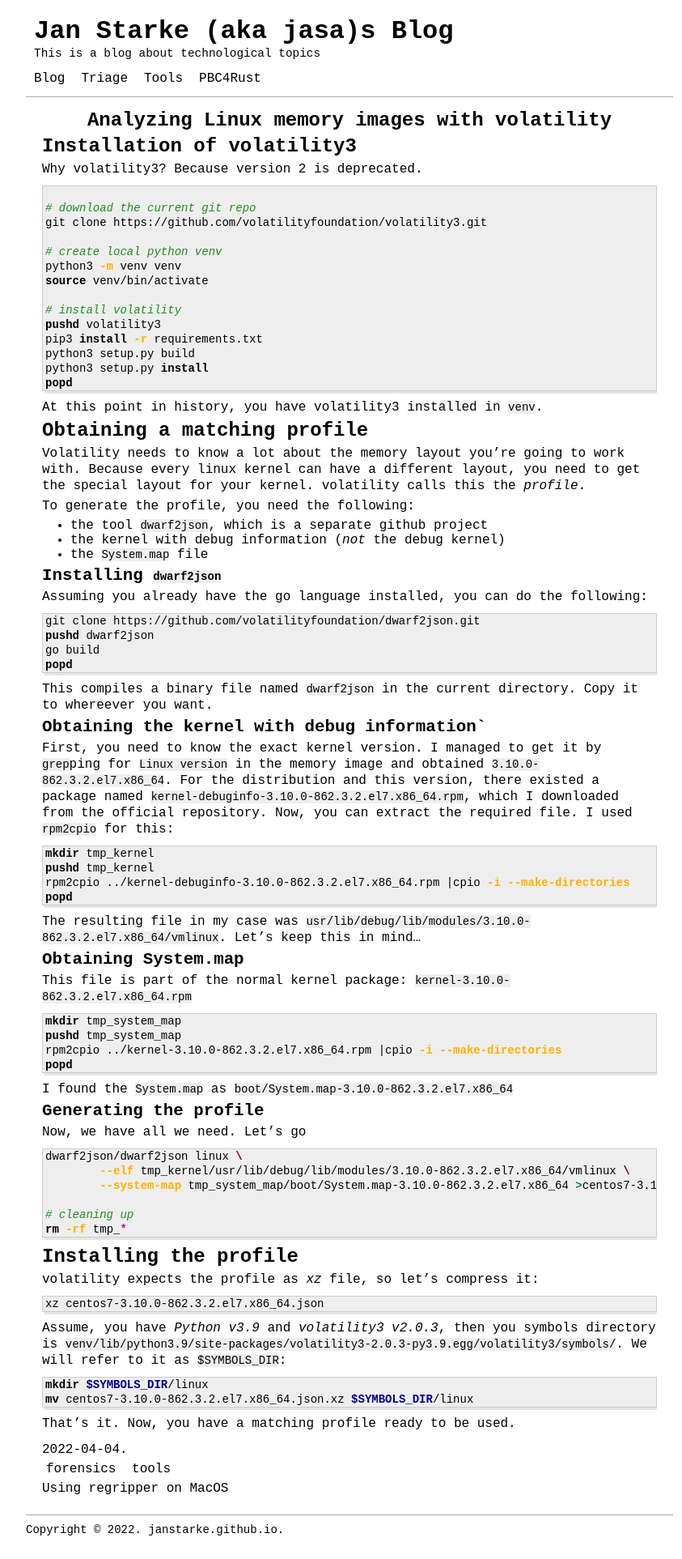
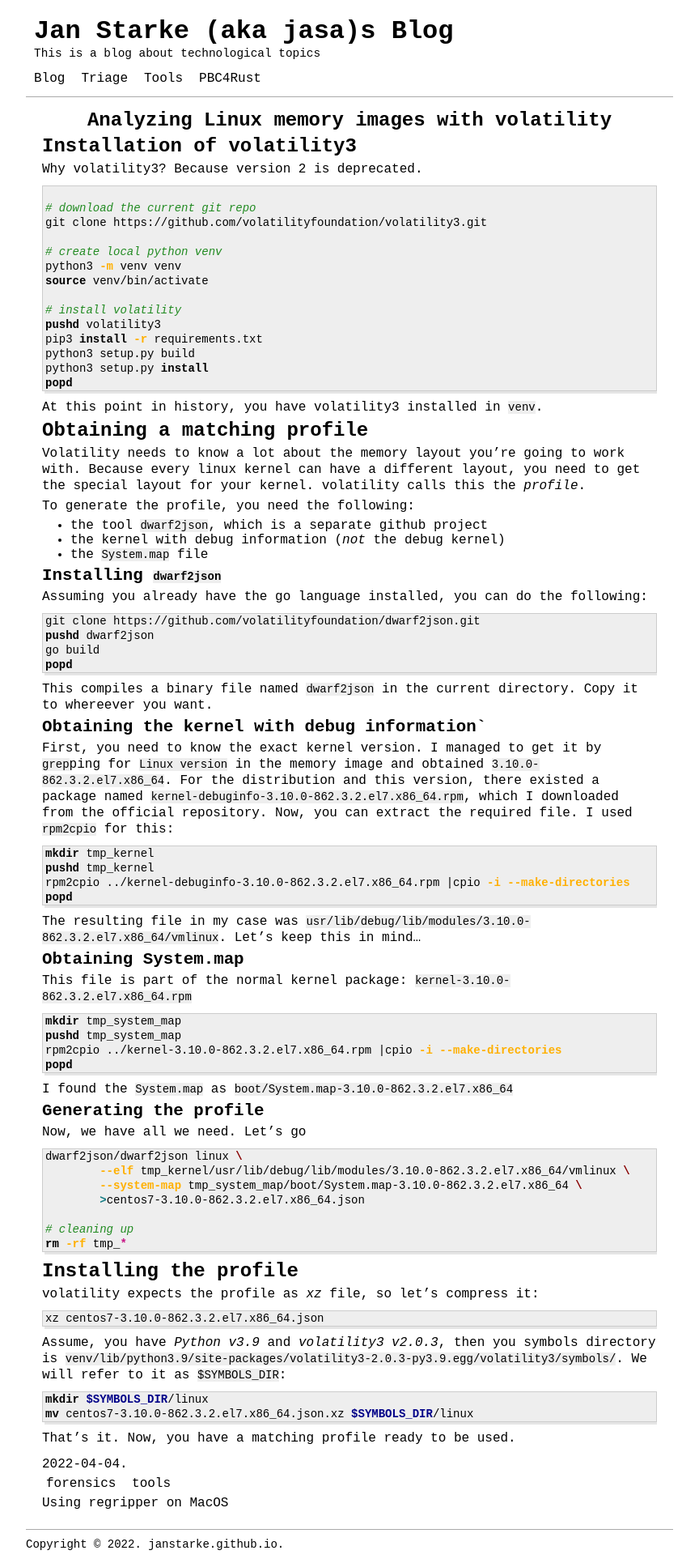
Before and after one commit to janstarke/janstarke.github.io, a Jekyll site: the page built from _posts/2022-04-04-centos7-volatility.md, in a window 1280 px wide. Shown: the whole page at 81% size, without its empty margins (208-1051 px from the left). Built offline with Jekyll 4.4.1, drawn with Linux system fonts in a browser that asks for light colours.

Commit message:
added newline

````diff
--- a/_posts/2022-04-04-centos7-volatility.md
+++ b/_posts/2022-04-04-centos7-volatility.md
@@ -84,7 +84,8 @@
 ```shell
 dwarf2json/dwarf2json linux \
         --elf tmp_kernel/usr/lib/debug/lib/modules/3.10.0-862.3.2.el7.x86_64/vmlinux \
-        --system-map tmp_system_map/boot/System.map-3.10.0-862.3.2.el7.x86_64 >centos7-3.10.0-862.3.2.el7.x86_64.json
+        --system-map tmp_system_map/boot/System.map-3.10.0-862.3.2.el7.x86_64 \
+        >centos7-3.10.0-862.3.2.el7.x86_64.json
 
 # cleaning up
 rm -rf tmp_*
````
